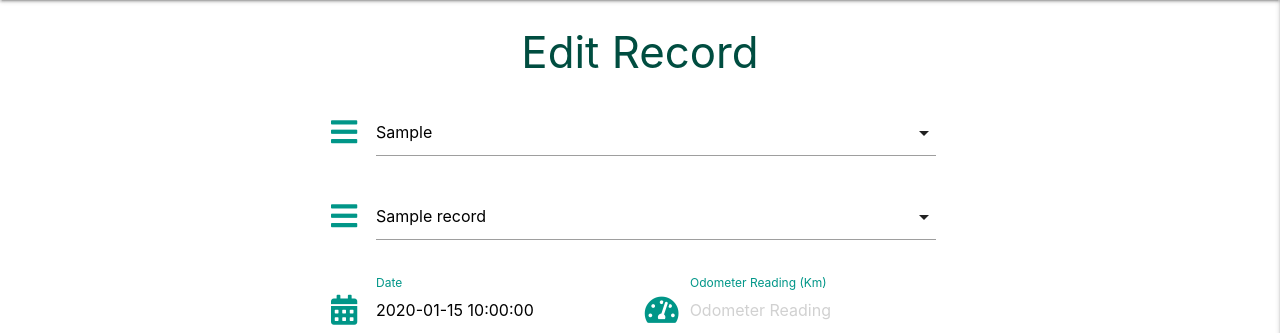
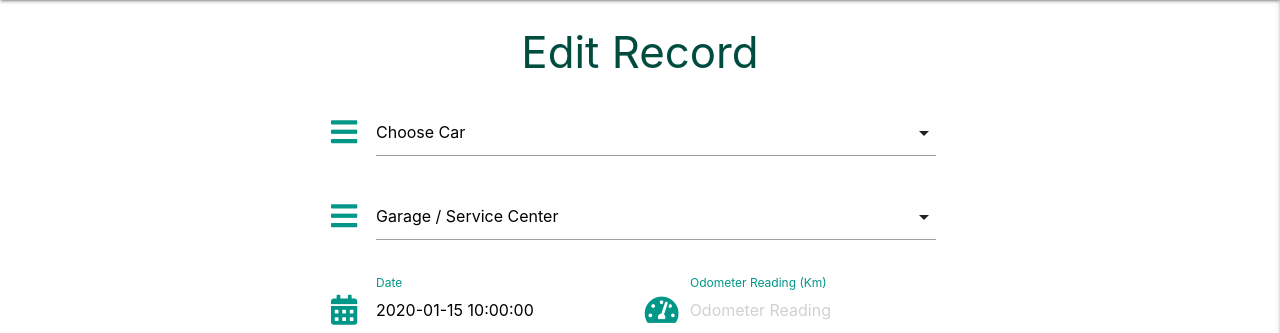
Before and after one commit to 31Amin/car_maintenance_tracker, a Flask app: template templates/edit_record.html in a window 1280 px wide. Shown: the part 64-397 px from the top of the page. Run offline with Flask 2, Linux system fonts and the light colour scheme; the template is opened without the code that fills it: most values are stand-ins (such as "Sample title", 1, 10 or a date in 2020); some libraries are stand-ins or nearby versions.

Commit message:
resolved the issue with the save button. copied drop down code from the add record page. buuton now works but data is not prefilled from the record. this is still to be resolved. Save will edit the DB entry and redirect set-up to take user back to detailed page. I wil come back to the drop down lit issue later

```diff
--- a/templates/edit_record.html
+++ b/templates/edit_record.html
@@ -7,9 +7,9 @@
             <div class="input-field col s12">
                 <i class="fas fa-bars prefix teal-text"></i>
                 <select id="reg_no" name="reg_no" class="validate select_car" required>
-                        <option value="reg_no" selected>{{ record.reg_no }}</option>
+                    <option  value="reg_no" disabled selected>Choose Car</option>
                     {% for car in cars %}
-                            <option>{{ car.reg_no }}</option>
+                    <option  value="{{ car.reg_no }}">{{ car.reg_no }}</option>
                     {% endfor %}
                     <label for="reg_no"></label>
                 </select>
@@ -17,9 +17,9 @@
             <div class="input-field col s12">
                 <i class="fas fa-bars prefix teal-text"></i>
                 <select id="garage_name" name="garage_name" class="validate" required>
-                        <option value="" selected>{{ record.garage_name }}</option>
+                    <option value="" disabled selected>Garage / Service Center</option>
                     {% for gar in garages %}
-                            <option >{{ gar.garage_name }}</option>
+                    <option value="{{ gar.garage_name }}">{{ gar.garage_name }}</option>
                     {% endfor %}
                     <label for="garage_name"></label>
                 </select>
```
Lines whose indentation alone changed are shown as unchanged.
